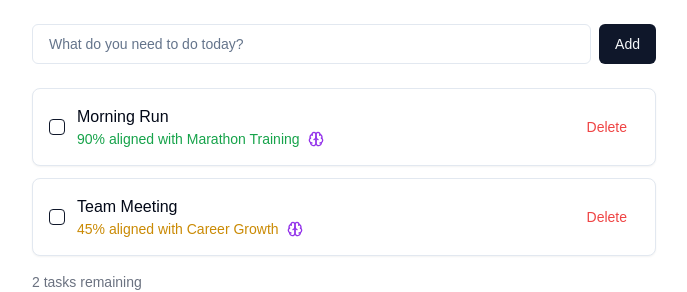
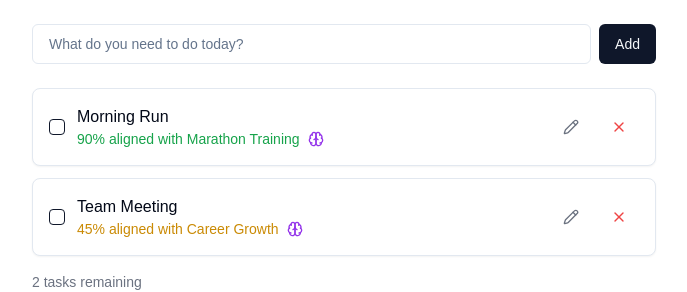
Before and after one commit to lenoraporter/northstar, a Next.js app: page / in a window 1280 px wide. Shown: the top 292 px of the page, without its empty margins (296-983 px from the left). Built offline with nearby package versions, Linux system fonts and the light colour scheme.

Commit message:
feat: Add task management with localStorage and editing features
- Add task creation and deletion
- Implement localStorage persistence
- Add inline task editing
- Add task completion toggling
- Add clear completed tasks functionality
- Fix hydration issues

```diff
--- a/app/page.tsx
+++ b/app/page.tsx
@@ -1,14 +1,13 @@
 'use client';
 
-import { useState } from 'react';
+import { useState, useEffect } from 'react';
 import { Button } from '@/components/ui/button';
 import { Input } from '@/components/ui/input';
 import { Card } from '@/components/ui/card';
 import { Checkbox } from '@/components/ui/checkbox';
-import { Brain, Target } from 'lucide-react';
-import { useLocalStorage } from '@/app/hooks/useLocalStorage';
+import { Brain, Target, Pencil, X, Check } from 'lucide-react';
+import { useLocalStorage } from '@/hooks/useLocalStorage';
 
-// Define our Task type
 type Task = {
   id: string;
   title: string;
@@ -35,11 +34,18 @@ const initialTasks: Task[] = [
 ];
 
 export default function Home() {
-  // Replace useState with useLocalStorage
+  // Add this to handle client/server mismatch
+  const [isClient, setIsClient] = useState(false);
   const [tasks, setTasks] = useLocalStorage<Task[]>('tasks', initialTasks);
   const [newTaskTitle, setNewTaskTitle] = useState('');
+  const [editingTask, setEditingTask] = useState<string | null>(null);
+  const [editingTitle, setEditingTitle] = useState('');
 
-  // Add new task
+  // Add this useEffect
+  useEffect(() => {
+    setIsClient(true);
+  }, []);
+
   const addTask = (e: React.FormEvent) => {
     e.preventDefault();
     if (!newTaskTitle.trim()) return;
@@ -55,7 +61,31 @@ export default function Home() {
     setNewTaskTitle('');
   };
 
-  // Toggle task completion
+  // Start editing a task
+  const startEditing = (task: Task) => {
+    setEditingTask(task.id);
+    setEditingTitle(task.title);
+  };
+
+  // Save edited task
+  const saveEdit = (taskId: string) => {
+    if (!editingTitle.trim()) return;
+
+    setTasks(
+      tasks.map((task) =>
+        task.id === taskId ? { ...task, title: editingTitle.trim() } : task
+      )
+    );
+    setEditingTask(null);
+    setEditingTitle('');
+  };
+
+  // Cancel editing
+  const cancelEdit = () => {
+    setEditingTask(null);
+    setEditingTitle('');
+  };
+
   const toggleTask = (taskId: string) => {
     setTasks(
       tasks.map((task) =>
@@ -64,19 +94,20 @@ export default function Home() {
     );
   };
 
-  // Delete task
   const deleteTask = (taskId: string) => {
     setTasks(tasks.filter((task) => task.id !== taskId));
   };
 
-  // Clear all completed tasks
   const clearCompleted = () => {
     setTasks(tasks.filter((task) => !task.completed));
   };
 
+  if (!isClient) {
+    return null; // or a loading spinner
+  }
+
   return (
     <main className="max-w-2xl mx-auto p-6">
-      {/* Task Input Form */}
       <form onSubmit={addTask} className="mb-6">
         <div className="flex gap-2">
           <Input
@@ -90,7 +121,6 @@ export default function Home() {
         </div>
       </form>
 
-      {/* Task List */}
       <div className="space-y-3">
         {tasks.map((task) => (
           <Card key={task.id} className="p-4">
@@ -100,6 +130,32 @@ export default function Home() {
                 onCheckedChange={() => toggleTask(task.id)}
               />
               <div className="flex-1">
+                {editingTask === task.id ? (
+                  <div className="flex items-center gap-2">
+                    <Input
+                      value={editingTitle}
+                      onChange={(e) => setEditingTitle(e.target.value)}
+                      className="flex-1"
+                      autoFocus
+                      onKeyPress={(e) => {
+                        if (e.key === 'Enter') {
+                          saveEdit(task.id);
+                        }
+                      }}
+                    />
+                    <Button
+                      size="sm"
+                      variant="ghost"
+                      onClick={() => saveEdit(task.id)}
+                    >
+                      <Check className="w-4 h-4 text-green-500" />
+                    </Button>
+                    <Button size="sm" variant="ghost" onClick={cancelEdit}>
+                      <X className="w-4 h-4 text-red-500" />
+                    </Button>
+                  </div>
+                ) : (
+                  <>
                     <div
                       className={`font-medium ${
                         task.completed ? 'line-through text-gray-500' : ''
@@ -123,21 +179,34 @@ export default function Home() {
                         <Brain className="w-4 h-4 text-purple-600" />
                       </div>
                     )}
+                  </>
+                )}
               </div>
+              {editingTask !== task.id && (
+                <div className="flex gap-2">
+                  <Button
+                    variant="ghost"
+                    size="sm"
+                    onClick={() => startEditing(task)}
+                    className="text-gray-500 hover:text-gray-700"
+                  >
+                    <Pencil className="w-4 h-4" />
+                  </Button>
                   <Button
                     variant="ghost"
                     size="sm"
                     onClick={() => deleteTask(task.id)}
                     className="text-red-500 hover:text-red-700"
                   >
-                Delete
+                    <X className="w-4 h-4" />
                   </Button>
+                </div>
+              )}
             </div>
           </Card>
         ))}
       </div>
 
-      {/* Task Actions */}
       {tasks.length > 0 && (
         <div className="mt-4 flex justify-between items-center">
           <div className="text-sm text-gray-500">
@@ -151,14 +220,12 @@ export default function Home() {
         </div>
       )}
 
-      {/* Empty State */}
       {tasks.length === 0 && (
         <div className="text-center text-gray-500 mt-8">
           No tasks yet. Add some tasks to get started!
         </div>
       )}
 
-      {/* Goals Section */}
       <div className="mt-8">
         <Button variant="outline" className="w-full flex items-center gap-2">
           <Target className="w-4 h-4" />
--- /dev/null
+++ b/hooks/useLocalStorage.ts
@@ -0,0 +1,27 @@
+import { useState, useEffect } from 'react';
+
+export function useLocalStorage<T>(key: string, initialValue: T) {
+  // Initialize state with value from localStorage or initial value
+  const [value, setValue] = useState<T>(() => {
+    if (typeof window === 'undefined') return initialValue;
+
+    try {
+      const item = window.localStorage.getItem(key);
+      return item ? JSON.parse(item) : initialValue;
+    } catch (error) {
+      console.warn(`Error reading localStorage key "${key}":`, error);
+      return initialValue;
+    }
+  });
+
+  // Update localStorage when state changes
+  useEffect(() => {
+    try {
+      window.localStorage.setItem(key, JSON.stringify(value));
+    } catch (error) {
+      console.warn(`Error setting localStorage key "${key}":`, error);
+    }
+  }, [key, value]);
+
+  return [value, setValue] as const;
+}
```
Lines whose indentation alone changed are shown as unchanged.
